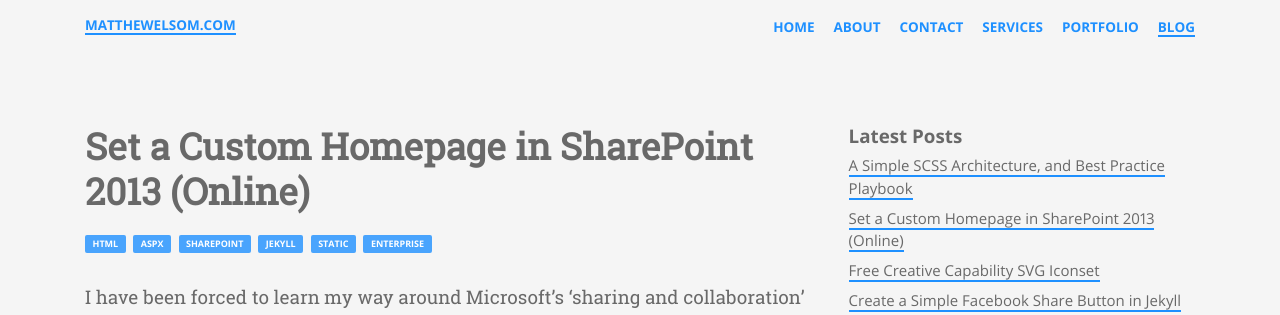
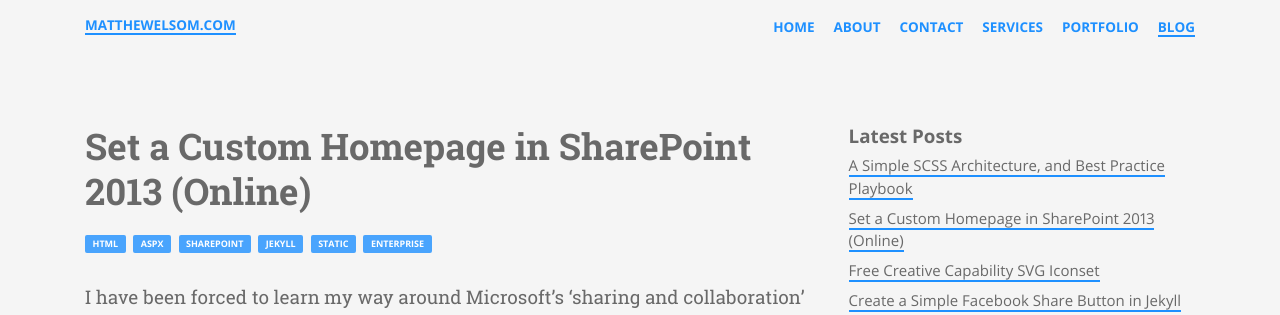
Before and after one commit to codophobia/matthewelsom.github.io, a Jekyll site: the page built from blog/_posts/2016-05-14-custom-homepage-sharepoint-online-2013.md, in a window 1280 px wide. Shown: the top 315 px of the page. Built offline with Jekyll 4.4.1, drawn with Linux system fonts in a browser that asks for light colours; comment, search, counter and statistics services are not loaded.

Commit message:
Add bold font

```diff
--- a/assets/_sass/_base/base/_fonts.scss
+++ b/assets/_sass/_base/base/_fonts.scss
@@ -1,5 +1,5 @@
 @include font-face("Open Sans", "../fonts/Open_Sans/OpenSans-Regular", regular, regular, $file-formats: ttf);
 @include font-face("Open Sans", "../fonts/Open_Sans/OpenSans-Bold", bold, regular, $file-formats: ttf);
 @include font-face("Roboto Slab", "../fonts/Roboto_Slab/RobotoSlab-Regular", regular, regular, $file-formats: ttf);
-
+@include font-face("Roboto Slab", "../fonts/Roboto_Slab/RobotoSlab-Bold", bold, regular, $file-formats: ttf);
 @include font-face("Font Awesome", "../fonts/Roboto_Slab/RobotoSlab-Regular", regular, regular, $file-formats: ttf);
--- a/assets/_sass/_base/base/_typography.scss
+++ b/assets/_sass/_base/base/_typography.scss
@@ -15,13 +15,14 @@
 //Headings
 h1, h2, h3, h4, h5, h6 {
   margin: $base-spacing 0 $small-spacing 0;
-  font-weight: 600;
+  font-weight: bold;
   line-height: $heading-line-height;
   color: $heading-font-color;
 }
 h1 {
   font-size: $h1-font-size / $modular-scale-ratio;
   font-family: $serif;
+//  font-weight: normal;
 
   @include media($medium-screen){
     font-size: $h1-font-size;
--- a/assets/_sass/_layouts/_page.scss
+++ b/assets/_sass/_layouts/_page.scss
@@ -19,7 +19,6 @@
   }
   p:first-of-type {
     @extend h1;
-    font-weight: normal;
   }
   a {
     border-bottom-width: 4px;
```
Also changed, not shown: assets/fonts/Roboto_Slab/RobotoSlab-Bold.ttf (added).
